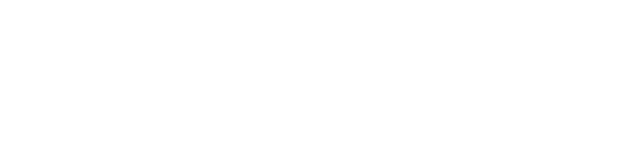
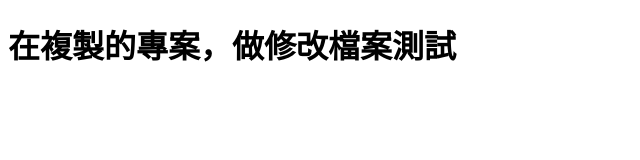
Before and after one commit to hktech-group/ExampleCollaboration, a plain HTML site: page index.html in a window 1280 px wide. Shown: the whole page, without its empty margins (0-640 px from the left). Drawn offline with Linux system fonts and the light colour scheme.

Commit message:
從複製的專案修改檔案

```diff
--- a/index.html
+++ b/index.html
@@ -7,6 +7,6 @@
     <title>Document</title>
 </head>
 <body>
-
+    <h1>在複製的專案，做修改檔案測試</h1>
 </body>
 </html>
```
